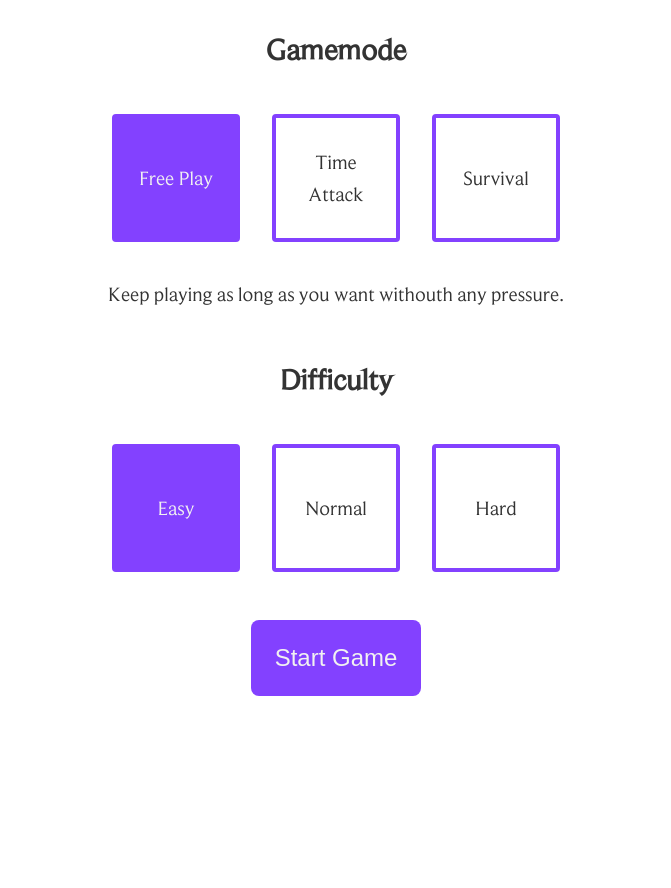
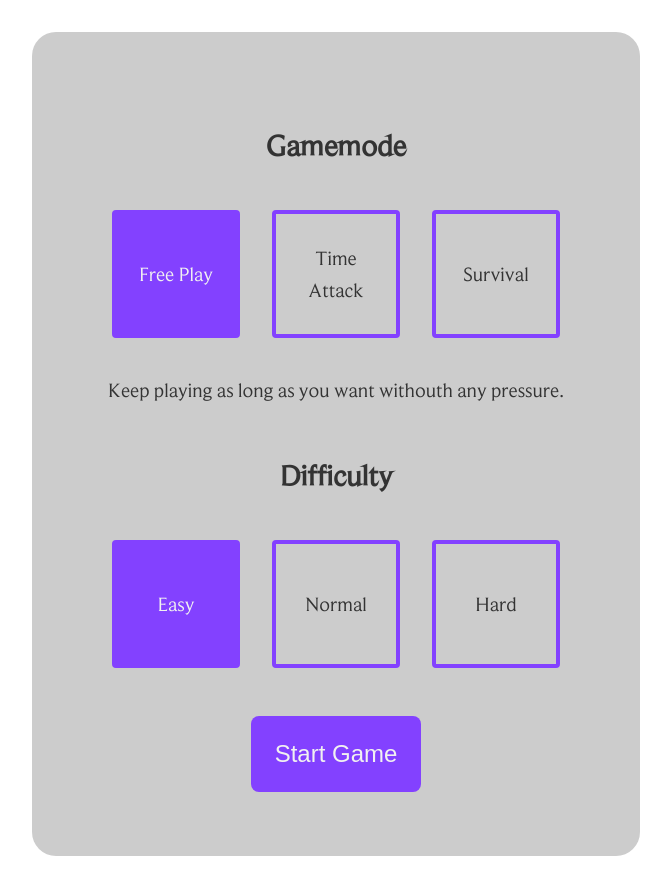
Before and after one commit to ToxicJojo/skin-guesser, a Vue app: page / in a window 1280 px wide. Shown: the whole page, without its empty margins (304-975 px from the left). Before the commit the page ends 800 px from the top, so only its background shows below. Built offline with nearby package versions, Linux system fonts and the light colour scheme.

Commit message:
Styling for the game views

```diff
--- a/src/views/GameContainer.vue
+++ b/src/views/GameContainer.vue
@@ -50,4 +50,9 @@ export default {
 
 <style lang='scss' scoped>
 
+.game-container {
+  @include flex-row;
+  justify-content: center;
+}
+
 </style>
--- a/src/views/GameResult.vue
+++ b/src/views/GameResult.vue
@@ -58,6 +58,7 @@ export default {
   @include flex-col;
   align-items: center;
   padding: 24px;
+  width: 100%;
 
   @include min-width(1300) {
     @include flex-row;
--- a/src/views/GameSetup.vue
+++ b/src/views/GameSetup.vue
@@ -43,6 +43,10 @@ export default {
   @include flex-col;
   align-items: center;
   text-align: center;
+  background-color: var(--color-background-dark);
+  padding: 64px;
+  margin: 32px;
+  border-radius: 24px;
 }
 
 .button-start-game {
--- a/src/views/SkinGuesserGame.vue
+++ b/src/views/SkinGuesserGame.vue
@@ -199,6 +199,7 @@ img.preload {
   position: relative;
   @include flex-col;
   align-items: center;
+  width: 100%;
 }
 
 .guess-row {
```
